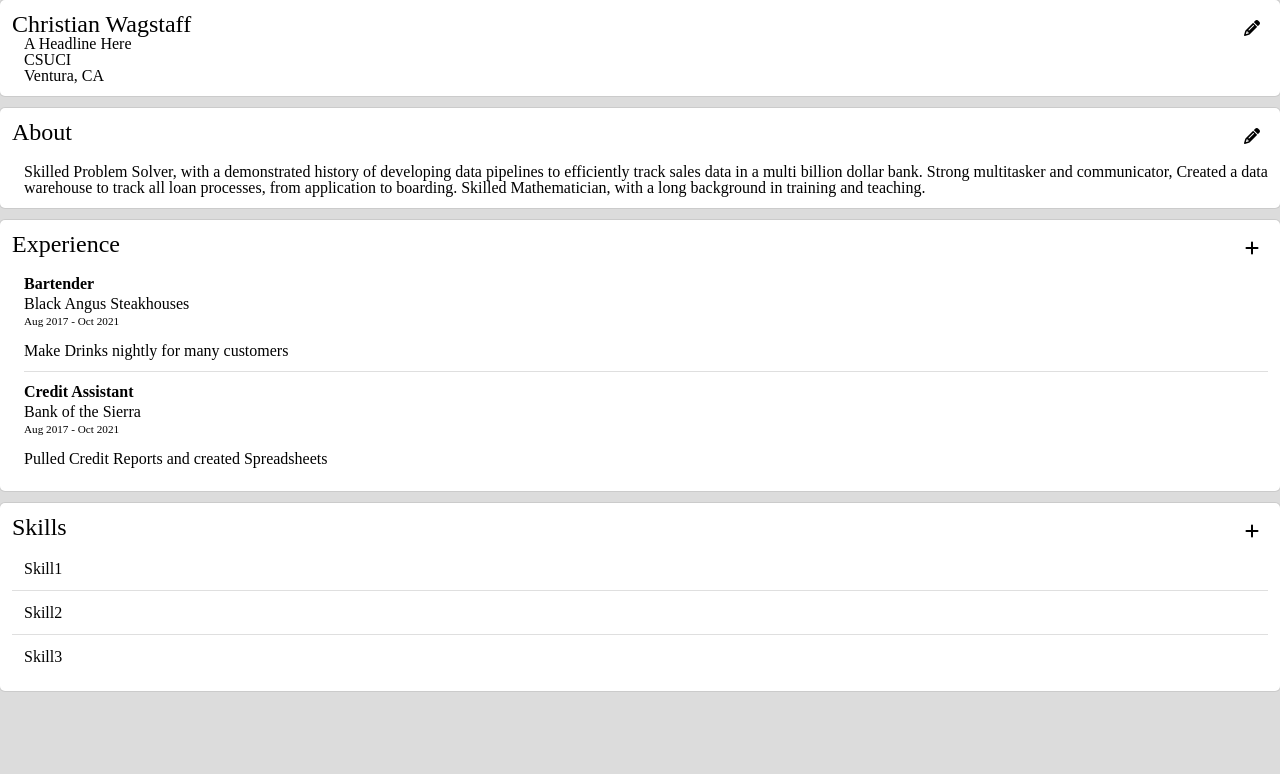
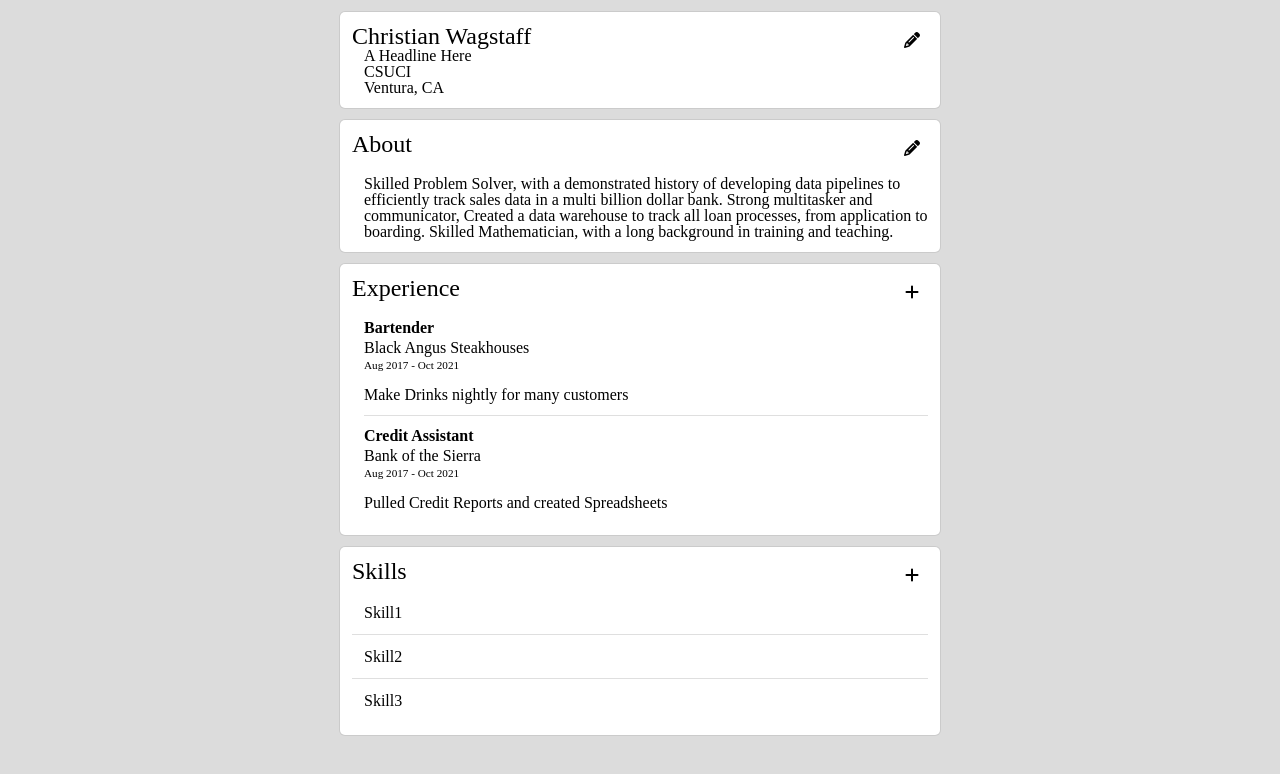
Before and after one commit to christianwagstaff/cv-project, a React (Create React App) app: page / in a window 1280 px wide. Shown: the top 774 px of the page. Built offline with nearby package versions, Linux system fonts and the light colour scheme.

Commit message:
Added responsiveness for larger screens

```diff
--- a/src/style/app.css
+++ b/src/style/app.css
@@ -4,6 +4,12 @@ html, body {
     padding: 0;
     margin: 0;
     background-color: gainsboro;
+}
+
+body {
+    display: flex;
+    flex-direction: column;
+    align-items: center;
 }
 
 h1 {
@@ -128,3 +134,10 @@ h1 {
 .about {
     white-space: pre-line;
 }
+
+@media screen and (min-width: 600px){
+    .App {
+        width: 600px;
+        padding-top: 12px;
+    }
+}
```
